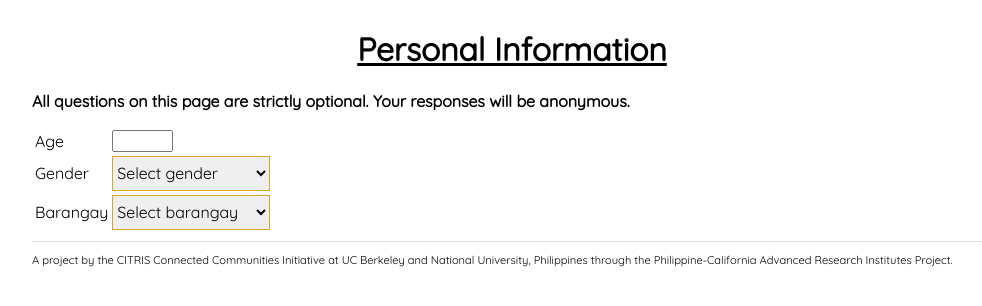
After one commit to BerkeleyAutomation/malasakit, a Django app: page /pcari/personal-information in a window 1280 px wide. The commit adds this page. Shown: the top 306 px of the page, without its empty margins (128-1110 px from the left). Run offline with Django 3.2, Linux system fonts and the light colour scheme; parts of the project's set-up code (start-up, migrations or seed data) failed here and were passed over.

Commit message:
Refactoring CSS/page flow

```diff
--- a/malasakit-django/pcari/static/css/main.css
+++ b/malasakit-django/pcari/static/css/main.css
@@ -1,35 +1,16 @@
-.a:link, a:visited, a:hover, a:active {color: black;}
+/* */
 
-.header {
-    font-size: 250%;
-    margin-bottom: 0;
-    font-family: 'Quicksand',sans-serif;
+* {
+  font-family: 'Quicksand', sans-serif;
 }
 
-.subtitle {
-    font-size: medium;
-    font-family: 'Quicksand',sans-serif;
-    text-align: center;
-}
-
-.footnote {
-    font-size:x-small;
-    font-family:'Quicksand',sans-serif;
-}
-
-.q {
-    font-size: medium;
-    font-family: 'Quicksand',sans-serif;
-}
-
-.styled-select {
-    width: 240px;
-    height: 34px;
+select {
+    width: 110%;
+    height: 35px;
     overflow: hidden;
     background: solid white;
     border: 1px solid goldenrod;
     font-size: medium;
-    font-family: 'Quicksand',sans-serif;
 }
 
 .leftlabel, .rightlabel {
@@ -136,30 +117,65 @@ input[type=range]:focus::-ms-fill-upper {
     background: #ccc;
 }
 
-.button {
-    display: inline-box;
-    background-color: white;
-    color: goldenrod;
-    padding: 16px;
-    text-align: center;
-    text-decoration: none;
-    display: inline-block;
-    font-size: 16px;
-    margin: 4px 2px;
-    -webkit-transition-duration: 0.4s;
-    transition-duration: 0.4s;
-    cursor: pointer;
-    border: 2px solid black;
+#main-heading {
+  text-decoration: underline;
+  text-align: center;
 }
 
-.button:hover {
-    background-color: goldenrod;
-    color: black;
+#footnote {
+  font-size: 0.7rem;
 }
 
-body {
-    width: 70%;
-    margin-left: auto;
-    margin-right: auto;
-    position: relative;
+#privacy-disclaimer {
+  font-weight: 800;
 }
+
+/* Navigation button style */
+
+.nav-button {
+  display: table;
+  padding: 0.5rem 1rem;
+  margin: 1rem auto;
+  border: 1px solid black;
+  -webkit-transition-duration: 0.4s;
+  transition-duration: 0.4s;
+}
+
+.nav-button:hover {
+  background-color: goldenrod;
+}
+
+.nav-button > a {
+  text-decoration: none;
+  font-size: 1.5rem;
+  color: black;
+}
+
+.nav-button > a:visited {
+  color: black;
+}
+
+.nav-button:hover > a {
+  color: white;
+}
+
+/* Content components */
+
+img {
+  display: block;
+  width: 100%;
+  margin: 0 auto;
+}
+
+hr {
+  margin: 0.5rem 0;
+  border: none;
+  min-height: 1px;
+  background-color: #e0e0e0;
+}
+
+.container {
+  max-width: 960px;
+  padding: 0.5rem;
+  margin: 0 auto;
+}
--- a/malasakit-django/pcari/templates/base.html
+++ b/malasakit-django/pcari/templates/base.html
@@ -12,24 +12,27 @@
     <link rel="stylesheet" href="{% static 'css/main.css' %}">
     <script src="{% static 'js/jquery-3.2.1.min.js' %}"></script>
 
-    <title>Malasakit</title>
+    <title>{% block title %}Malasakit{% endblock %}</title>
   </head>
-  <body>
-    <div class="questions">
-      <!-- Header -->
-      <center><p class="header"><u>{% block header %}{% endblock %}</u></p></center>
-      <p class="subtitle">{% block subtitle %}{% endblock %}</p>
-
-      <!-- Content -->
-      {% block content %}{% endblock %}
-
-      <!-- Button -->
-      <br/>
-      <center><a href={% block link %}{% endblock %}><button class="button">{% block button %}{% endblock %}</button></a></center>
-      <br/>
-
-      <!-- Footnote -->
-      <center><p class="footnote">{% block footnote %}{% endblock %}</p><center>
-    </div>
+  <body class='container'>
+    <header>
+      <h1 id="main-heading">{% block main-heading %}Malasakit{% endblock %}</h1>
+    </header>
+    <main>
+      {% block content %}
+      {% endblock %}
+    </main>
+    <footer>
+      <hr>
+      <p id="footnote">
+        {% block footnote %}
+          {% blocktrans %}
+            A project by the CITRIS Connected Communities Initiative at
+            UC Berkeley and National University, Philippines through the
+            Philippine-California Advanced Research Institutes Project.
+          {% endblocktrans %}
+        {% endblock footnote %}
+      </div>
+    </footer>
   </body>
 </html>
--- /dev/null
+++ b/malasakit-django/pcari/templates/personal-information.html
@@ -0,0 +1,40 @@
+{% extends 'base.html' %}
+
+{% load i18n %}
+{% load static %}
+
+{% block title %}Malasakit &bullet; {% trans 'Personal Information' %}{% endblock %}
+{% block main-heading %}{% trans 'Personal Information' %}{% endblock %}
+
+{% block content %}
+  <p id="privacy-disclaimer">
+    {% blocktrans %}
+      All questions on this page are strictly optional.
+      Your responses will be anonymous.
+    {% endblocktrans %}
+  </p>
+  <table>
+    <tr>
+      <td>{% trans 'Age' %}</td>
+      <td><input type="number" name="age" min="1" max="120"></td>
+    </tr>
+    <tr>
+      <td>{% trans 'Gender' %}</td>
+      <td>
+        <select name="gender">
+          <option selected>{% trans 'Select gender' %}</option>
+          <option value="M">{% trans 'Male' %}</option>
+          <option value="F">{% trans 'Female' %}</option>
+        </select>
+      </td>
+    </tr>
+    <tr>
+      <td>{% trans 'Barangay' %}</td>
+      <td>
+        <select name="barangay">
+          <option selected>{% trans 'Select barangay' %}</option>
+        </select>
+      </td>
+    </tr>
+  </table>
+{% endblock %}
--- a/malasakit-django/pcari/templates/quantitative_questions.html
+++ b/malasakit-django/pcari/templates/quantitative_questions.html
@@ -1,4 +1,4 @@
-{% extends 'parent.html' %}
+{% extends 'base.html' %}
 
 {% load i18n %}
 {% load static %}
--- a/malasakit-django/pcari/templates/rate_suggestions.html
+++ b/malasakit-django/pcari/templates/rate_suggestions.html
@@ -1,4 +1,4 @@
-{% extends 'parent.html' %}
+{% extends 'base.html' %}
 
 {% load i18n %}
 {% load static %}
--- a/malasakit-django/pcari/urls.py
+++ b/malasakit-django/pcari/urls.py
@@ -7,9 +7,13 @@ urlpatterns = [
     # User-facing views
     url(r'^$', views.index, name='index'),
     url(r'^landing', views.landing, name='landing'),
-    url(r'^quantitative_questions', views.quantitative_questions,
-        name='quantitative_questions'),
-    url(r'^rate_suggestions', views.rate_suggestions, name='rate_suggestions'),
+    url(r'^personal-information', views.personal_information,
+        name='personal-information'),
+    url(r'^quantitative-questions', views.quantitative_questions,
+        name='quantitative-questions'),
+    url(r'^response-histograms', views.response_histograms,
+        name='response-histograms'),
+    # url(r'^rate_suggestions', views.rate_suggestions, name='rate_suggestions'),
     url(r'^end', views.end, name='end'),
 
     # AJAX endpoints
--- a/malasakit-django/pcari/views.py
+++ b/malasakit-django/pcari/views.py
@@ -227,8 +227,12 @@ def index(request):
 def landing(request):
     translation.activate('tl')
     request.session[translation.LANGUAGE_SESSION_KEY] = 'tl'
-    context = {'num_responses': str(Respondent.objects.count())}
+    context = {'num_responses': Respondent.objects.count()}
     return render(request, 'landing.html', context)
+
+
+def personal_information(request):
+    return render(request, 'personal-information.html')
 
 
 def quantitative_questions(request):
@@ -241,6 +245,10 @@ def quantitative_questions(request):
     return render(request, 'quantitative_questions.html', context)
 
 
+def response_histograms(request):
+    pass
+
+
 def rate_suggestions(request):
     ratings = [] # TODO (much the same as how quantitative_questions works)
     context = {'ratings': ratings}
```
Also changed, not shown: malasakit-django/pcari/templates/end.html (+10 -9 lines), malasakit-django/pcari/templates/landing.html (+13 -16 lines).
